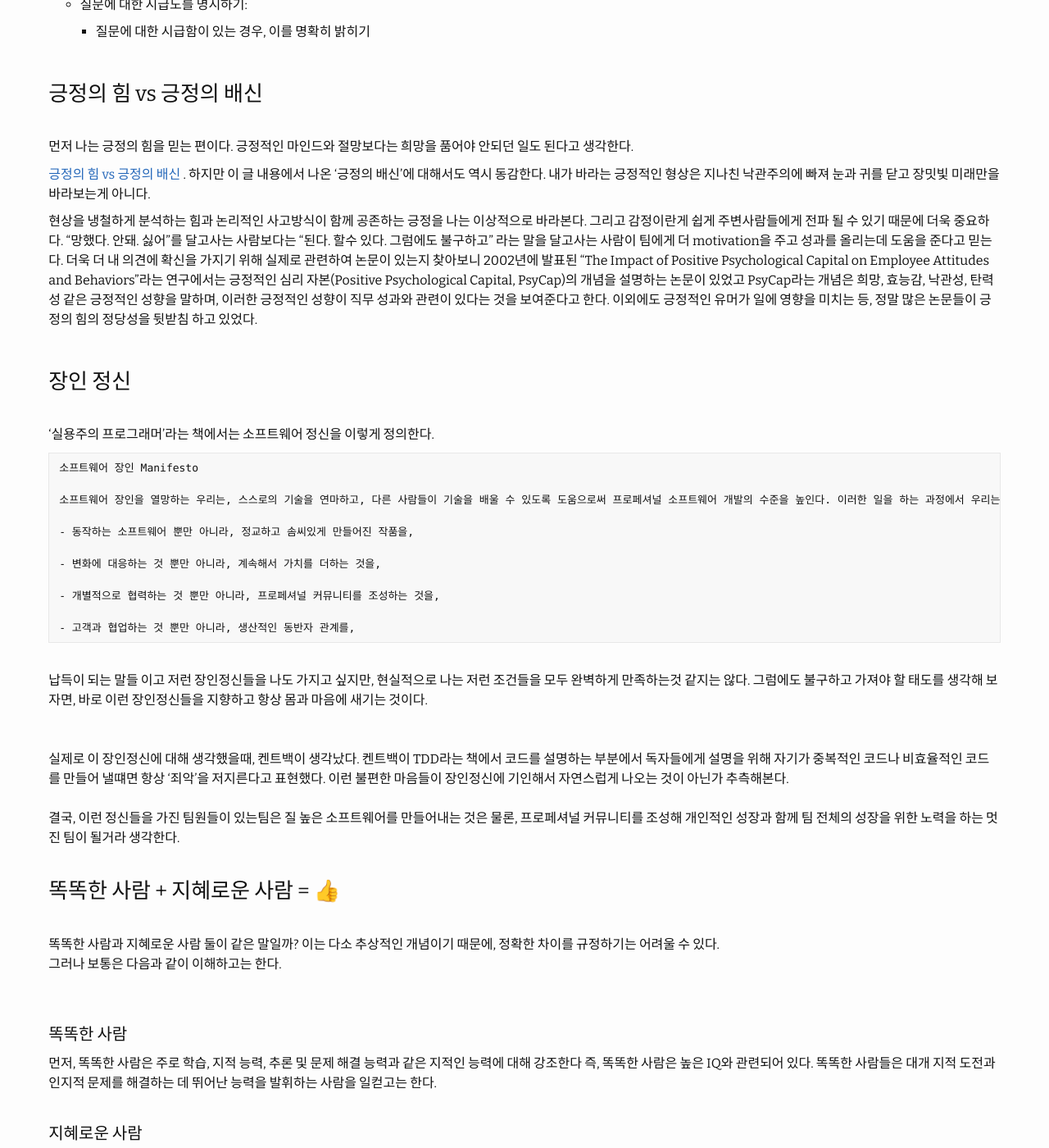
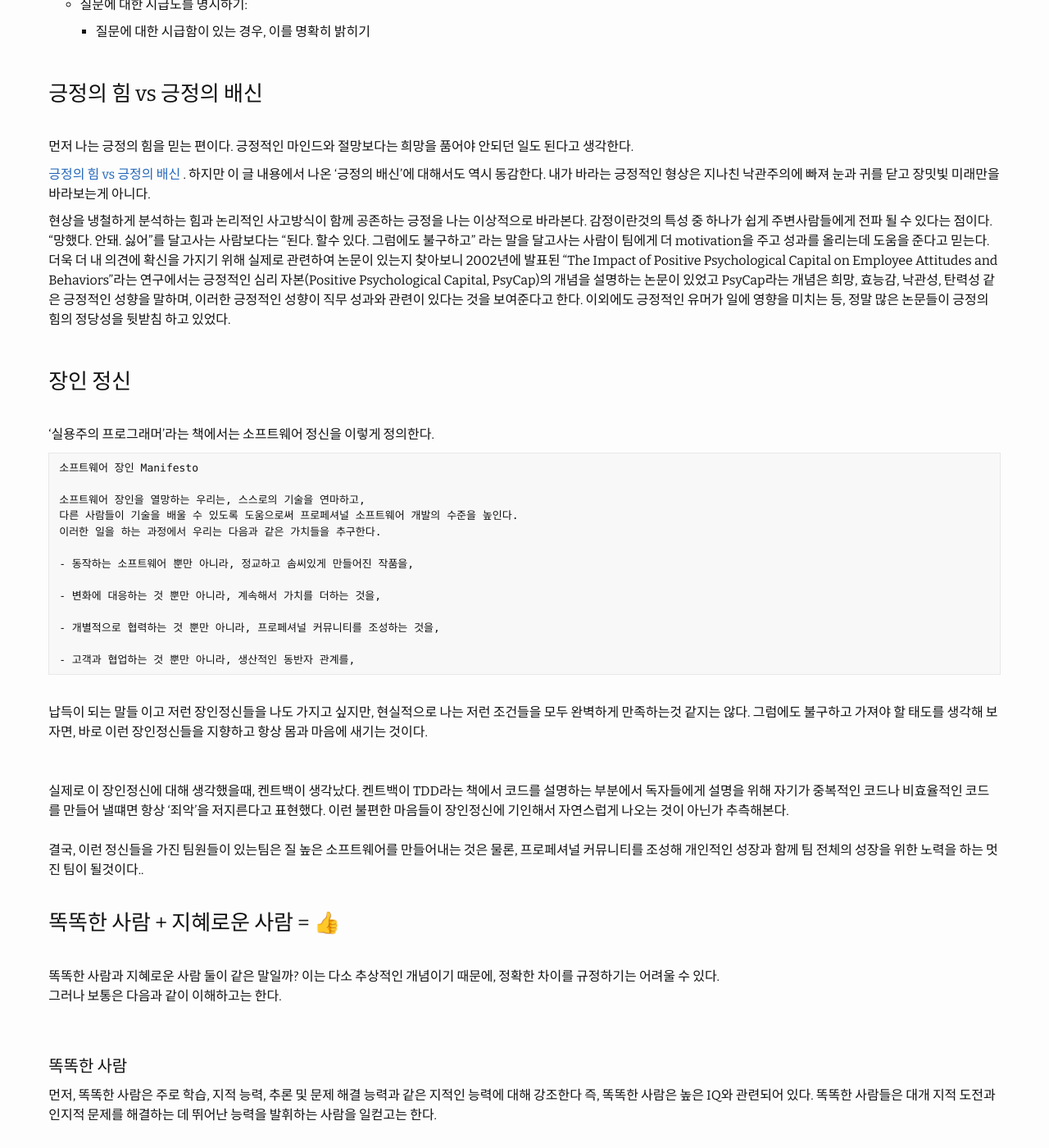
Before and after one commit to sanghun0724/sanghun0724.github.io, a Jekyll site: the page built from _posts/2023-05-09-누군가의 좋은 동료가 되기위해 .md, in a window 1280 px wide and 1400 px high, scrolled down 1915 px. Shown: the whole window at 82% size. Built offline with Jekyll 4.4.1, drawn with Linux system fonts in a browser that asks for light colours; some of the changed text lies outside the part shown.

Commit message:
[git blog] [ upload post: 누군가의 좋은 동료가 되기 위해 update]
문구 수정

````diff
--- a/_posts/2023-05-09-누군가의 좋은 동료가 되기위해 .md
+++ b/_posts/2023-05-09-누군가의 좋은 동료가 되기위해 .md
@@ -88,7 +88,7 @@ Ref: [함께 일하고 싶은 사람](https://velog.io/@city7310/%ED%95%A8%EA%BB
 
 [긍정의 힘 vs 긍정의 배신](https://brunch.co.kr/@csh129m/13) . 하지만 이 글 내용에서 나온 ‘긍정의 배신’에 대해서도 역시 동감한다. 내가 바라는 긍정적인 형상은 지나친 낙관주의에 빠져 눈과 귀를 닫고 장밋빛 미래만을 바라보는게 아니다. <br/>
 
-현상을 냉철하게 분석하는 힘과 논리적인 사고방식이 함께 공존하는 긍정을 나는 이상적으로 바라본다. 그리고 감정이란게 쉽게 주변사람들에게 전파 될 수 있기 때문에 더욱 중요하다. “망했다. 안돼. 싫어”를 달고사는 사람보다는 “된다. 할수 있다. 그럼에도 불구하고” 라는 말을 달고사는 사람이 팀에게 더 motivation을 주고 성과를 올리는데 도움을 준다고 믿는다. 더욱 더 내 의견에 확신을 가지기 위해 실제로 관련하여 논문이 있는지 찾아보니 2002년에 발표된 "The Impact of Positive Psychological Capital on Employee Attitudes and Behaviors"라는 연구에서는 긍정적인 심리 자본(Positive Psychological Capital, PsyCap)의 개념을 설명하는 논문이 있었고 PsyCap라는 개념은 희망, 효능감, 낙관성, 탄력성 같은 긍정적인 성향을 말하며, 이러한 긍정적인 성향이 직무 성과와 관련이 있다는 것을 보여준다고 한다. 이외에도 긍정적인 유머가 일에 영향을 미치는 등, 정말 많은 논문들이 긍정의 힘의 정당성을 뒷받침 하고 있었다. <br/>
+현상을 냉철하게 분석하는 힘과 논리적인 사고방식이 함께 공존하는 긍정을 나는 이상적으로 바라본다. 감정이란것의 특성 중 하나가 쉽게 주변사람들에게 전파 될 수 있다는 점이다. “망했다. 안돼. 싫어”를 달고사는 사람보다는 “된다. 할수 있다. 그럼에도 불구하고” 라는 말을 달고사는 사람이 팀에게 더 motivation을 주고 성과를 올리는데 도움을 준다고 믿는다. 더욱 더 내 의견에 확신을 가지기 위해 실제로 관련하여 논문이 있는지 찾아보니 2002년에 발표된 "The Impact of Positive Psychological Capital on Employee Attitudes and Behaviors"라는 연구에서는 긍정적인 심리 자본(Positive Psychological Capital, PsyCap)의 개념을 설명하는 논문이 있었고 PsyCap라는 개념은 희망, 효능감, 낙관성, 탄력성 같은 긍정적인 성향을 말하며, 이러한 긍정적인 성향이 직무 성과와 관련이 있다는 것을 보여준다고 한다. 이외에도 긍정적인 유머가 일에 영향을 미치는 등, 정말 많은 논문들이 긍정의 힘의 정당성을 뒷받침 하고 있었다. <br/>
 
 <br/>
 
@@ -99,7 +99,9 @@ Ref: [함께 일하고 싶은 사람](https://velog.io/@city7310/%ED%95%A8%EA%BB
 ```
 소프트웨어 장인 Manifesto
 
-소프트웨어 장인을 열망하는 우리는, 스스로의 기술을 연마하고, 다른 사람들이 기술을 배울 수 있도록 도움으로써 프로페셔널 소프트웨어 개발의 수준을 높인다. 이러한 일을 하는 과정에서 우리는 다음과 같은 가치들을 추구한다.
+소프트웨어 장인을 열망하는 우리는, 스스로의 기술을 연마하고,
+다른 사람들이 기술을 배울 수 있도록 도움으로써 프로페셔널 소프트웨어 개발의 수준을 높인다.
+이러한 일을 하는 과정에서 우리는 다음과 같은 가치들을 추구한다.
 
 - 동작하는 소프트웨어 뿐만 아니라, 정교하고 솜씨있게 만들어진 작품을,
 
@@ -114,7 +116,7 @@ Ref: [함께 일하고 싶은 사람](https://velog.io/@city7310/%ED%95%A8%EA%BB
 <br/>
 실제로 이 장인정신에 대해 생각했을때, 켄트백이 생각났다. 켄트백이 TDD라는 책에서 코드를 설명하는 부분에서 독자들에게 설명을 위해 자기가 중복적인 코드나 비효율적인 코드를 만들어 낼떄면 항상 ‘죄악’을 저지른다고 표현했다. 이런 불편한 마음들이 장인정신에 기인해서 자연스럽게 나오는 것이 아닌가 추측해본다. <br/>
 <br/>
-결국, 이런 정신들을 가진 팀원들이 있는팀은 질 높은 소프트웨어를 만들어내는 것은 물론, 프로페셔널 커뮤니티를 조성해 개인적인 성장과 함께 팀 전체의 성장을 위한 노력을 하는 멋진 팀이 될거라 생각한다.<br/>
+결국, 이런 정신들을 가진 팀원들이 있는팀은 질 높은 소프트웨어를 만들어내는 것은 물론, 프로페셔널 커뮤니티를 조성해 개인적인 성장과 함께 팀 전체의 성장을 위한 노력을 하는 멋진 팀이 될것이다..<br/>
 <br/>
 
 ### 똑똑한 사람 + 지혜로운 사람 = 👍
````
Also changed, not shown: other parts of _posts/2023-05-09-누군가의 좋은 동료가 되기위해 .md (+1 -1 lines).
